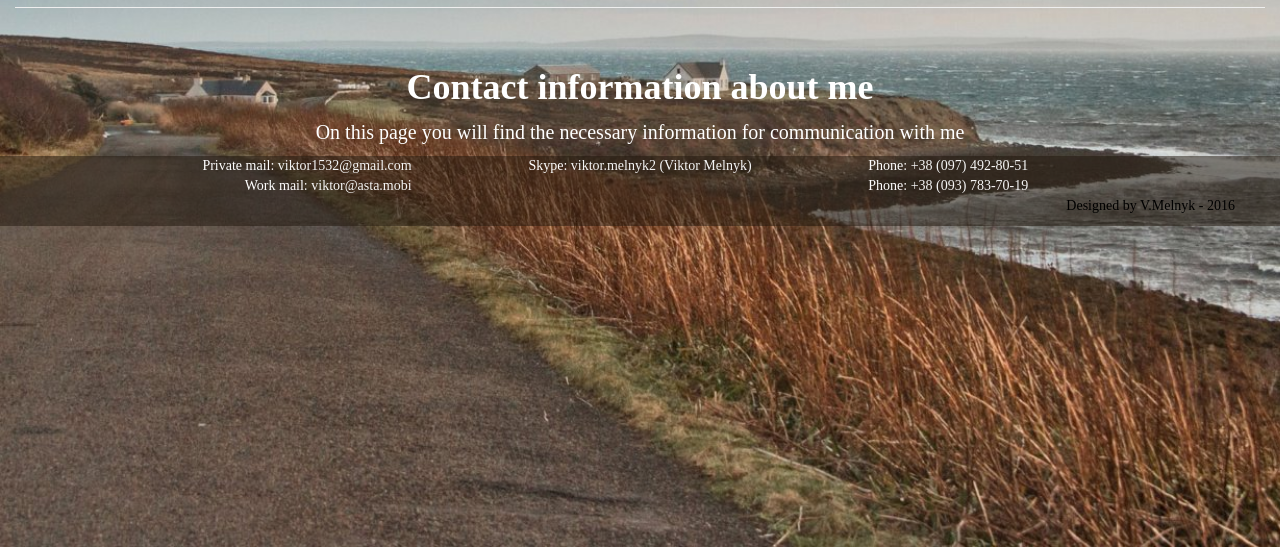
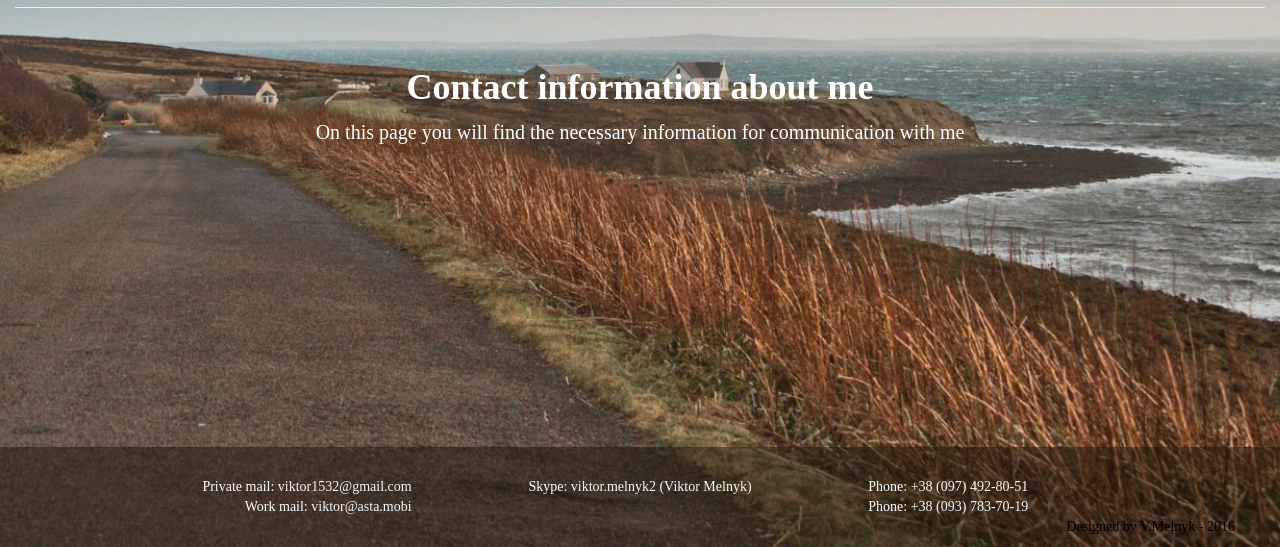
Before and after one commit to Odialko/Odialko-github.io, a plain HTML site: page index.html in a window 1280 px wide. Shown: the part 1853-2400 px from the top of the page. Drawn offline with Linux system fonts and the light colour scheme.

Commit message:
footerID

```diff
--- a/freecodecamp_css.css
+++ b/freecodecamp_css.css
@@ -221,3 +221,7 @@ a{
 .hei {
     height: 100vh; /* 100vh - 100% от высоты viewport(окна браузера) */
 }
+#footerID {
+    position: absolute;
+    padding-top: 30px;
+}
--- a/index.html
+++ b/index.html
@@ -196,7 +196,7 @@
     </div>
 </div>
 <!-- Заставка_3 -->
-<div class="splash_3 font_for_tips hei" id="Contact">
+<div class="splash_3 font_for_tips hei d-md-none" id="Contact">
     <div class="container-fluid">
         <!-- Текст, размещенный на заставке -->
         <div class="row first_text_1_3">
@@ -233,7 +233,7 @@
             </div>
         </div>
     </div>
-    <div class="container-fluid footer_div">
+    <div class="container-fluid footer_div" id="footerID">
         <div class="row">
             <div class="col-xs-4 text-right">
                 <span>Private mail: <a href="mailto:viktor1532@gmail.com"
```
